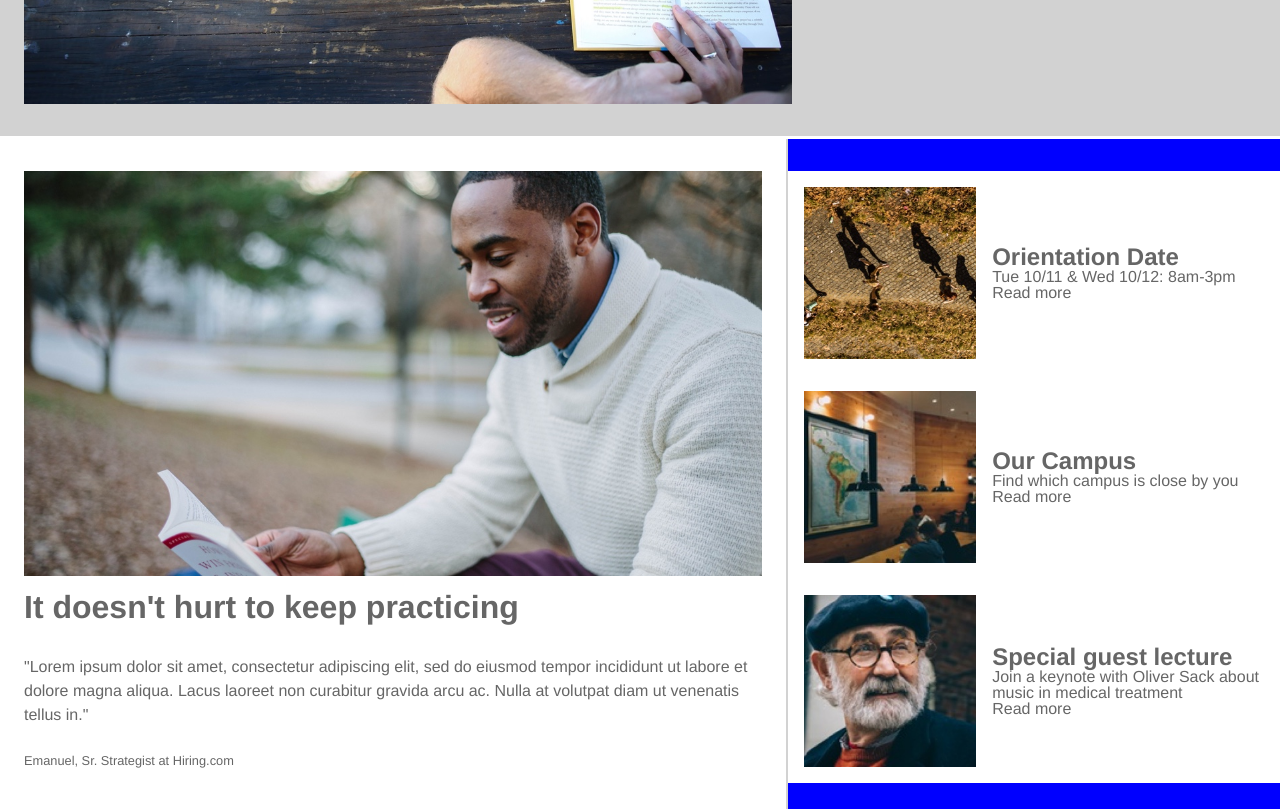
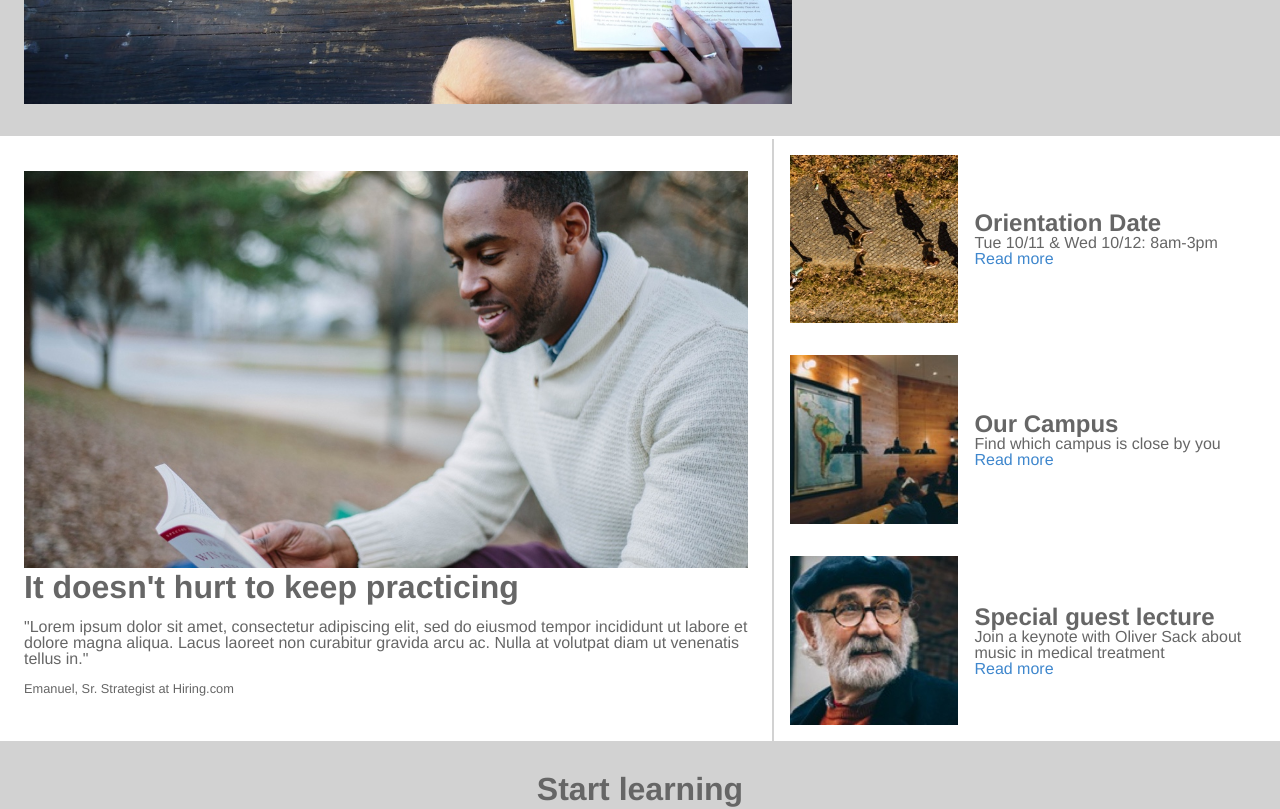
Before and after one commit to krdm1/colmar, a plain HTML site: page index.html in a window 1280 px wide. Shown: the part 560-1369 px from the top of the page. Drawn offline with Linux system fonts and the light colour scheme.

Commit message:
standard flex format

```diff
--- a/index.html
+++ b/index.html
@@ -16,10 +16,10 @@
           </div>
           <div class="menu">
             <ul>
-              <li><a>On Campus</a></li>
-              <li><a>Online</a></li>
-              <li><a>For companies</a></li>
-              <li><a>Sign In</a></li>
+              <li><a href="#">On Campus</a></li>
+              <li><a href="#">Online</a></li>
+              <li><a href="#">For companies</a></li>
+              <li><a href="#">Sign In</a></li>
             </ul>
 
           </div>
@@ -30,10 +30,10 @@
       <div>
         <nav class="mobile">
           <ul>
-            <li><a><img src="./resources/images/ic-logo.svg"></a></li>
-            <li><a><img src="./resources/images/ic-on-campus.svg"></a></li>
-            <li><a><img src="./resources/images/ic-online.svg"></a></li>
-            <li><a><img src="./resources/images/ic-login.svg"></a></li>
+            <li><a href="#"><img src="./resources/images/ic-logo.svg"></a></li>
+            <li><a href="#"><img src="./resources/images/ic-on-campus.svg"></a></li>
+            <li><a href="#"><img src="./resources/images/ic-online.svg"></a></li>
+            <li><a href="#"><img src="./resources/images/ic-login.svg"></a></li>
           </ul>
         </nav>
       </div>
@@ -50,14 +50,14 @@
            new everyday</h1>
         <h3>Lorem ipsum dolor sit amet,<br>
            consectetur adipiscing elit.</h2>
-        <span class=button><a>Start here</a></span>
+        <span class=button><a href="#">Start here</a></span>
       </div>
     </div>
 
 <!-- Information Section -->
-    <div class="info-container">
+    <div id="info-section" class="flex-container">
 
-      <div class="info-main desktop">
+      <div class="flex-main desktop">
         <img src="./resources/images/information-main.jpg">
         <h2>It doesn't hurt to keep practicing</h2>
         <br>
@@ -66,34 +66,38 @@
         <h5>Emanuel, Sr. Strategist at Hiring.com</h5>
       </div>
 
-      <div class="info-sidebar">
-        <div class="info-bit">
+      <div class="flex-sidebar">
+
+        <div class="flex-bit">
             <img class="desktop" src="./resources/images/information-orientation.jpg">
             <img class="mobile">
-            <div class="info-bit-text">
+            <div class="flex-bit-text">
               <h3>Orientation Date</h3>
               <h4>Tue 10/11 & Wed 10/12: 8am-3pm</h4>
-              <a>Read more</a>
+              <a href="#">Read more</a>
             </div>
         </div>
-        <div class="info-bit">
+
+        <div class="flex-bit">
           <img class="desktop" src="./resources/images/information-campus.jpg">
           <img class="mobile">
-          <div class="info-bit-text">
+          <div class="flex-bit-text">
             <h3>Our Campus</h3>
             <h4>Find which campus is close by you</h4>
-            <a>Read more</a>
+            <a href="#">Read more</a>
           </div>
         </div>
-        <div class="info-bit">
+
+        <div class="flex-bit">
           <img class="desktop" src="./resources/images/information-guest-lecture.jpg">
           <img class="mobile">
-          <div class="info-bit-text">
+          <div class="flex-bit-text">
             <h3>Special guest lecture</h3>
             <h4>Join a keynote with Oliver Sack about music in medical treatment</h4>
-            <a>Read more</a>
+            <a href="#">Read more</a>
           </div>
         </div>
+
       </div>
 
     </div>
@@ -114,6 +118,7 @@
               <h4>Web Development, Mobile Development, iOT, APIs</h4>
             </div>
         </div>
+
         <div class="course-child">
             <img src="./resources/images/course-computer-art.jpg">
             <div class="course-info">
@@ -122,6 +127,7 @@
               <h4>Imaging & Design, Web Design, Motion Graphics & Visual Effects, Computer Animation</h4>
             </div>
         </div>
+
         <div class="course-child">
             <img src="./resources/images/course-design.jpg">
             <div class="course-info">
@@ -130,6 +136,7 @@
               <h4>User Experience Design, User Research, Visual Design</h4>
             </div>
         </div>
+
         <div class="course-child">
             <img src="./resources/images/course-data.jpg">
             <div class="course-info">
@@ -138,6 +145,7 @@
               <h4>Data Science, Big Data, SQL, Data Visualization</h4>
             </div>
         </div>
+
         <div class="course-child">
             <img src="./resources/images/course-business.jpg">
             <div class="course-info">
@@ -146,6 +154,7 @@
               <h4>Product Development, Business Development, Startup</h4>
             </div>
         </div>
+
         <div class="course-child">
             <img src="./resources/images/course-marketing.jpg">
             <div class="course-info">
@@ -154,12 +163,38 @@
               <h4>Analytics, Content Marketing, Mobile Marketing</h4>
             </div>
         </div>
+
       </div>
 
     </div>
 
 <!-- Thesis Section -->
-    <div class="thesis">
+    <div id="thesis">
+
+      <div class="section-title">
+        <h2>Thesis</h2>
+      </div>
+
+      <div class="flex-container">
+
+        <div class="flex-main">
+          <video width="320" height="240" controls loop>
+            <source src="./resources/videos/thesis.mp4" type="video/mp4">
+            Your browser does not support the video tag.
+          </video>
+        </div>
+
+        <div class="flex-sidebar desktop">
+
+          <div class="flex-bit">
+          </div>
+
+          <div class="flex-bit">
+          </div>
+
+        </div>
+
+      </div>
 
     </div>
 
@@ -169,8 +204,8 @@
         <h5>&copy; 2016 Colmar Academy. All rights reserved.</h5>
       </div>
       <div>
-        <a>Terms</a>
-        <a>Privacy</a>
+        <a href="#">Terms</a>
+        <a href="#">Privacy</a>
       </div>
     </footer>
 
--- a/resources/css/style.css
+++ b/resources/css/style.css
@@ -30,9 +30,80 @@ h5 {
   font-size: 0.8rem;
 }
 
+a {
+  text-decoration: none;
+  color: inherit;
+}
+
+.section-title {
+  text-align: center;
+  padding-top: 2rem;
+}
+
 .mobile {
   display: none;
 }
+
+/* Flex Container Format - Used for Information and Thesis Sections */
+
+.flex-container {
+  display: inline-flex;
+  justify-content: center;
+  align-items: stretch;
+  padding: 0 1.5rem;
+}
+
+.flex-main {
+  width: 60%;
+  padding: 2rem 1.5rem 2rem 0;
+  border-right: 2px solid #d2d2d2;
+}
+
+.flex-main img,
+.flex-main video {
+  width: 100%;
+}
+
+.flex-sidebar {
+  display: flex;
+  flex-direction: column;
+  justify-content: space-between;
+  width: 40%;
+  background-color: blue;
+  align-self: stretch;
+  flex-basis:
+  flex-grow:
+  flex-shrink:
+}
+
+.flex-bit {
+  display: inline-flex;
+  justify-content: flex-start;
+  align-items: center;
+  background-color: white;
+  list-style-position: 1.5;
+}
+
+.flex-bit:hover {
+  background-color: #d2d2d2;
+}
+
+.flex-bit:hover > .info-bit-text a {
+  text-decoration: underline;
+}
+
+.flex-bit img {
+  padding: 1rem 1rem;
+  width: 35%;
+  height: auto;
+}
+
+.flex-bit-text a {
+  color: #3f87cd;
+}
+
+
+
 
 /* Header */
 
@@ -124,66 +195,12 @@ nav li:active {
   background-color: #cd853f;
 }
 
-/* Information */
-
-.info-container {
-  display: inline-flex;
-}
-
-.info-main {
-  width: 60%;
-  padding: 2rem 1.5rem;
-  line-height: 1.5;
-  flex-basis:
-  flex-grow:
-  flex-shrink
-}
-
-.info-main img {
-  width: 100%;
-}
-
-.info-sidebar {
-  display: flex;
-  flex-direction: column;
-  justify-content: space-between;
-  width: 40%;
-  padding: 2rem 0;
-  border-left: 2px solid #d2d2d2;
-  background-color: blue;
-  align-self: stretch;
-  flex-basis:
-  flex-grow:
-  flex-shrink:
-}
-
-.info-bit {
-  display: inline-flex;
-  justify-content: flex-start;
-  align-items: center;
-  background-color: white;
-}
-
-.info-bit img {
-  padding: 1rem 1rem;
-  width: 35%;
-  height: auto;
-}
-
-.info-bit:hover {
-  background-color: #d2d2d2;
-}
 
 /* Course Section */
 
 .course-section{
   width: 100%;
   background-color: #d2d2d2;
-}
-
-.section-title {
-  text-align: center;
-  padding-top: 2rem;
 }
 
 .course-container {
```
